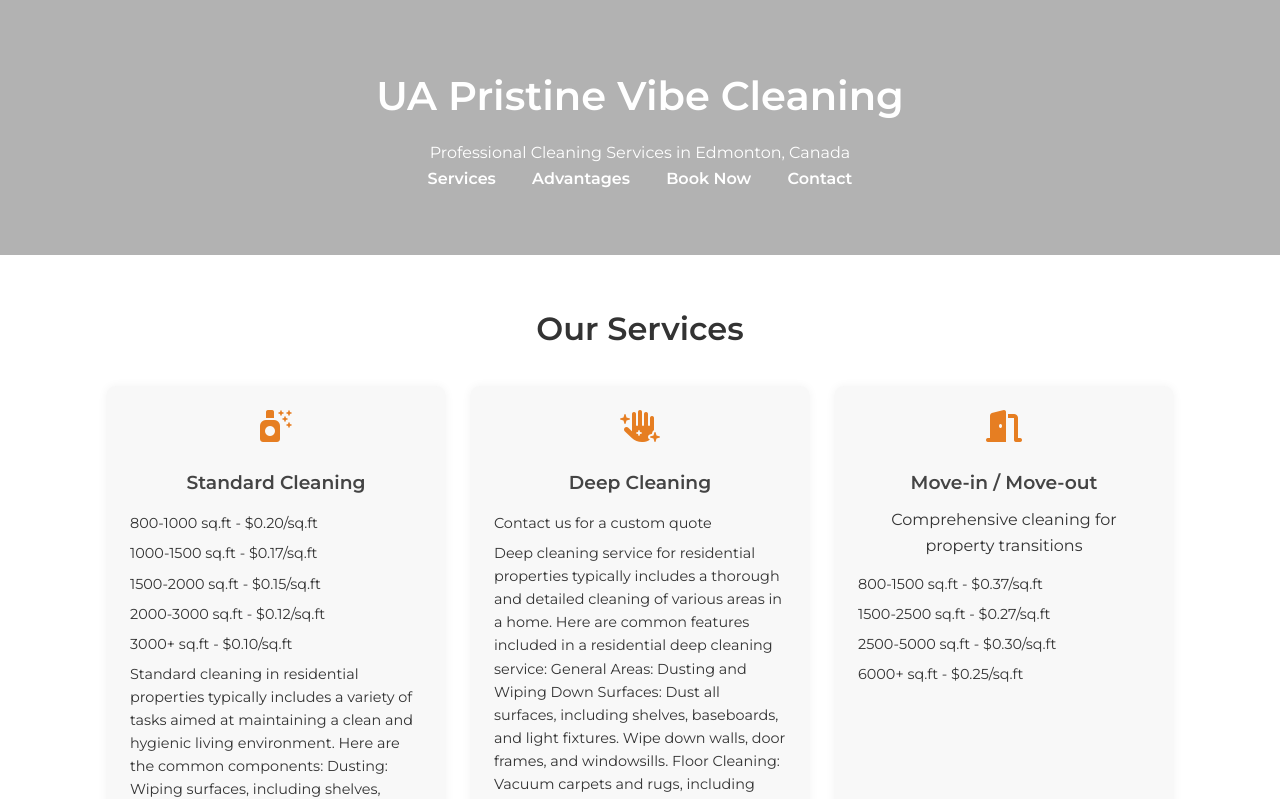
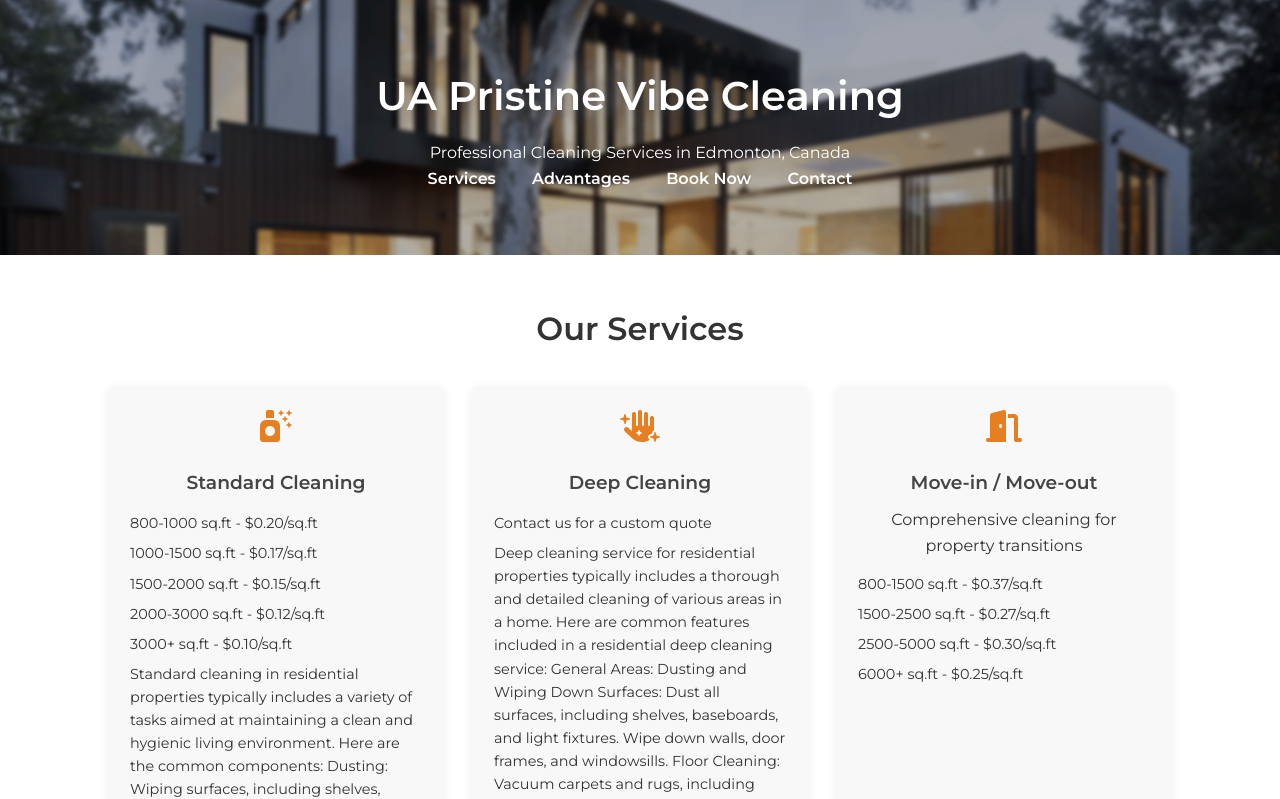
Before and after one commit to RusMilch/UA-pristine-vibe-cleaning, a website: page index.html in a window 1280 px wide. Shown: the top 799 px of the page. Drawn offline with nearby package versions, Linux system fonts and the light colour scheme.

Commit message:
Updated index.html

```diff
--- a/index.html
+++ b/index.html
@@ -24,7 +24,7 @@
       left: 0;
       right: 0;
       bottom: 0;
-      background: url('/images/header-bg.jpg.PNG') no-repeat center/cover;
+      background: url('/images/header-bg.jpg.GIF') no-repeat center/cover;
       filter: blur(2px);
       z-index: -1;
       transform: scale(1.1);
```
